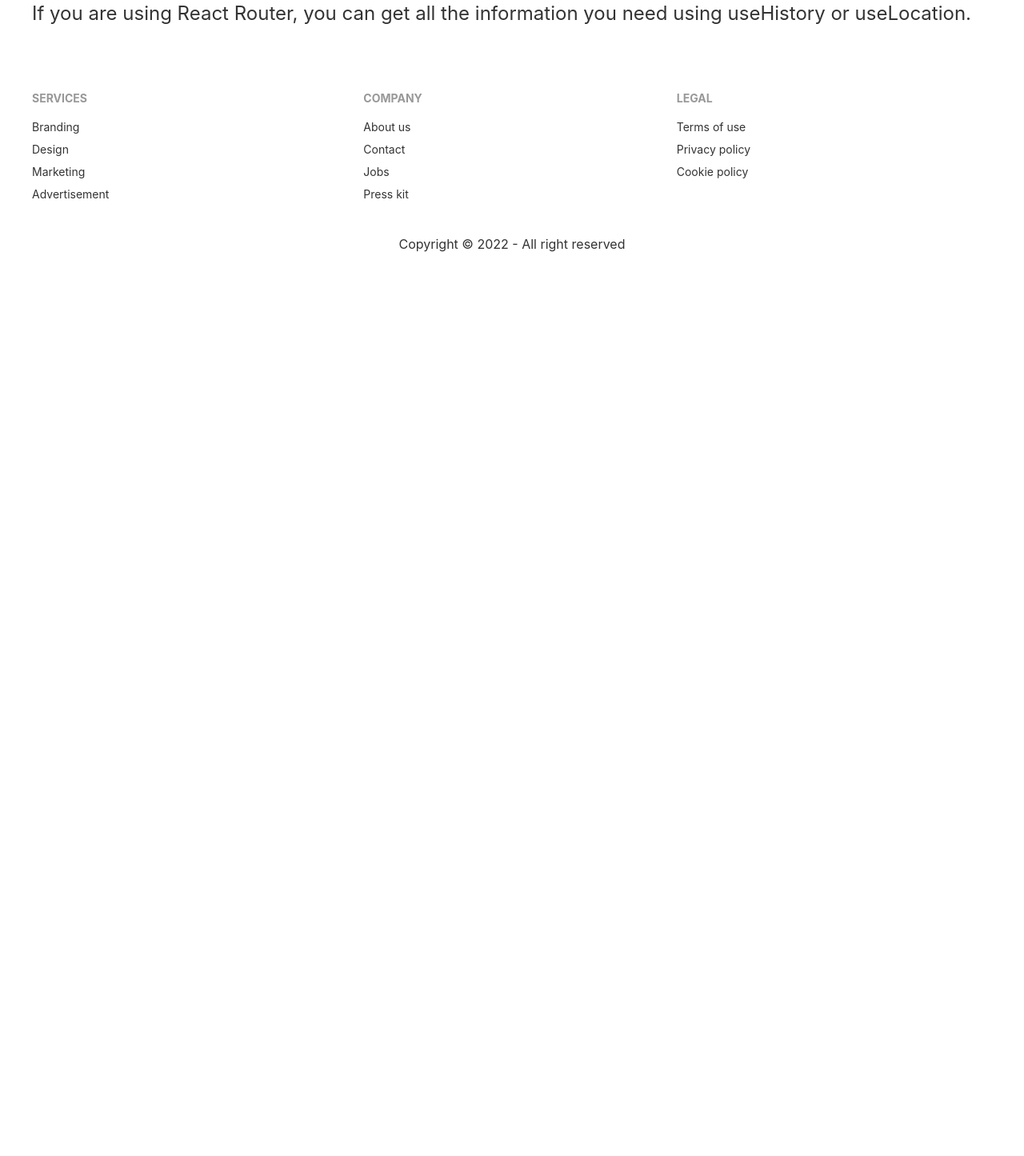
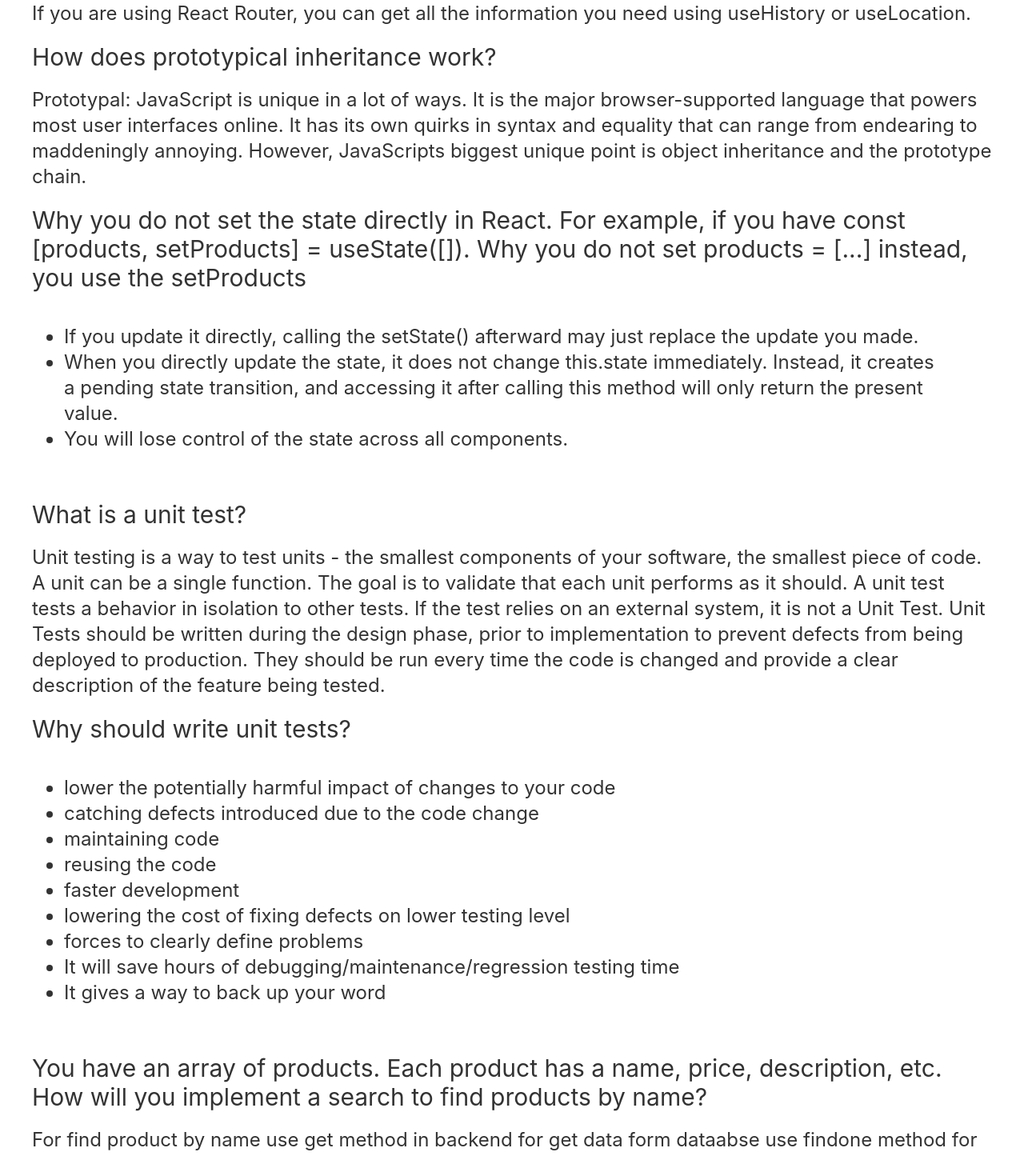
Before and after one commit to monirakandha/manufecture-client-side, a React (Create React App) app: page /blog in a window 1280 px wide. Shown: the part 1471-2916 px from the top of the page at 80% size. Before the commit the page ends 1868 px from the top, so only its background shows below. Built offline with nearby package versions, Linux system fonts and the light colour scheme.

Commit message:
blog answer added

```diff
--- a/src/Pages/Blog/Blog.js
+++ b/src/Pages/Blog/Blog.js
@@ -3,6 +3,7 @@ import React from 'react';
 const Blog = () => {
     return (
         <div className='p-10'>
+            {/* answer one */}
             <h1 className='text-4xl text-left'>How will you improve the performance of a React Application?</h1>
             <div className='p-10'>
             <ul class="list-disc">
@@ -16,6 +17,7 @@ const Blog = () => {
             </ul>
             </div>
             <div >
+            {/* answer two  */}
             <h1 className='text-4xl text-left'>What are the different ways to manage a state in a React application</h1>
             </div>
             <div className=''>
@@ -41,6 +43,35 @@ const Blog = () => {
             <h3 className='text-2xl text-left mt-5'>To end a difficult topic on a positive note, URL state is largely already managed for you if you are using a framework like Next.js or the current version of React Router.
             URL state is quite easy to manage, usually through custom hooks that give us all the information we need about our location, history, and pathname.
             If you are using React Router, you can get all the information you need using useHistory or useLocation.</h3>
+            {/* answer 3 */}
+            <h1 className='text-3xl text-left mt-5'>How does prototypical inheritance work?</h1>
+            <h3 className='text-2xl text-left mt-5'>Prototypal: JavaScript is unique in a lot of ways. It is the major browser-supported language that powers most user interfaces online. It has its own quirks in syntax and equality that can range from endearing to maddeningly annoying. However, JavaScripts biggest unique point is object inheritance and the prototype chain.</h3>
+            {/* answer 4 */}
+            <h1 className='text-3xl text-left mt-5'>Why you do not set the state directly in React. For example, if you have const [products, setProducts] = useState([]). Why you do not set products = [...] instead, you use the setProducts</h1>
+            <ul className="list-disc mr-5 p-10">
+                <li className='text-2xl text-left'>If you update it directly, calling the setState() afterward may just replace the update you made.</li>
+                <li className='text-2xl text-left'>When you directly update the state, it does not change this.state immediately. Instead, it creates a pending state transition, and accessing it after calling this method will only return the present value.</li>
+                <li className='text-2xl text-left'>You will lose control of the state across all components.</li>
+            </ul>
+            {/* answer 5 */}
+            <h1 className='text-3xl text-left mt-5'>What is a unit test?</h1>
+            <h3 className='text-2xl text-left mt-5'>Unit testing is a way to test units - the smallest components of your software, the smallest piece of code. A unit can be a single function. The goal is to validate that each unit performs as it should. A unit test tests a behavior in isolation to other tests. If the test relies on an external system, it is not a Unit Test. Unit Tests should be written during the design phase, prior to implementation to prevent defects from being deployed to production. They should be run every time the code is changed and provide a clear description of the feature being tested.</h3>
+            <h1 className='text-3xl text-left mt-5'>Why should write unit tests?</h1>
+            <ul className="list-disc mr-5 p-10">
+                <li className='text-2xl text-left'>lower the potentially harmful impact of changes to your code</li>
+                <li className='text-2xl text-left'>catching defects introduced due to the code change</li>
+                <li className='text-2xl text-left'>maintaining code</li>
+                <li className='text-2xl text-left'>reusing the code</li>
+                <li className='text-2xl text-left'>faster development</li>
+                <li className='text-2xl text-left'>lowering the cost of fixing defects on lower testing level</li>
+                <li className='text-2xl text-left'>forces to clearly define problems</li>
+                <li className='text-2xl text-left'>It will save  hours of debugging/maintenance/regression testing time</li>
+                <li className='text-2xl text-left'>It gives a way to back up your word</li>
+            </ul>
+            {/* answer 6 */}
+            <h1 className='text-3xl text-left mt-5'>You have an array of products. Each product has a name, price, description, etc. How will you implement a search to find products by name?</h1>
+            <h3 className='text-2xl text-left mt-5'>For find product by name use get method in backend for get data form dataabse use findone method for search product in fontend fetch data by dynamic product id.</h3>
+
             </div>
         </div>
     );
```
